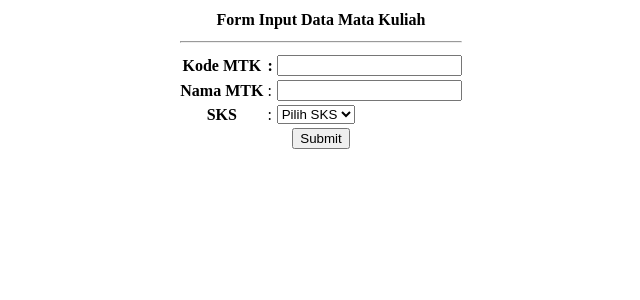
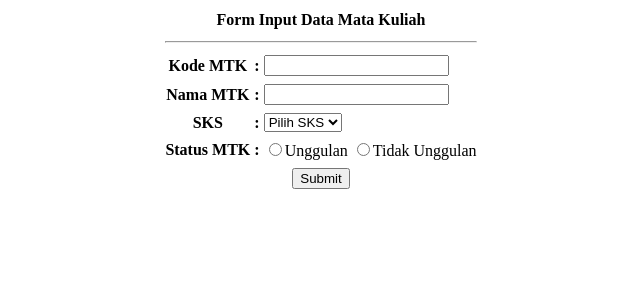
Before and after one commit to overdoshit/pustaka-booking, a CodeIgniter app: page /pustaka-booking-17210757/index.php/matakuliah/index in a window 1280 px wide. Shown: the top 300 px of the page, without its empty margins (319-959 px from the left). Run offline with CodeIgniter, Linux system fonts and the light colour scheme.

Commit message:
Pertemuan 5

```diff
--- a/application/config/autoload.php
+++ b/application/config/autoload.php
@@ -58,7 +58,7 @@ $autoload['packages'] = array();
 |
 |	$autoload['libraries'] = array('user_agent' => 'ua');
 */
-$autoload['libraries'] = array();
+$autoload['libraries'] = array('form_validation');
 
 /*
 | -------------------------------------------------------------------
--- a/application/controllers/Matakuliah.php
+++ b/application/controllers/Matakuliah.php
@@ -5,12 +5,60 @@ class Matakuliah extends CI_Controller{
     }
 
     public function cetak(){
-        $data = [
-        'kode' => $this->input->post('kode'),
-        'nama' => $this->input->post('nama'),
-        'sks' => $this->input->post('sks')
+        $rules = [
+            [
+                'field' => 'kode',
+                'label' => 'Kode Matakuliah',
+                'rules' => 'required|min_length[3]',
+                'errors' => [
+                    'required' => 'Kode Matakuliah harus diisi.',
+                    'min_length' => 'Kode terlalu pendek, minimal 3 karakter.'
+                ]
+            ],
+            [
+                'field' => 'nama',
+                'label' => 'Nama Matakuliah',
+                'rules' => 'required|min_length[3]',
+                'errors' => [
+                    'required' => 'Nama Matakuliah harus diisi.',
+                    'min_length' => 'Nama terlalu pendek, minimal 3 karakter.'
+                ]
+            ],
+            [
+                'field' => 'sks',
+                'label' => 'SKS',
+                'rules' => 'required|integer|exact_length[1]',
+                'errors' => [
+                    'required' => 'Jumlah SKS harus diisi.',
+                    'integer' => 'SKS harus berupa angka.',
+                    'exact_length' => 'SKS harus berupa satu digit angka.'
+                ]
+            ],
+            [
+                'field' => 'status',
+                'label' => 'Status Matakuliah',
+                'rules' => 'required',
+                'errors' => [
+                    'required' => 'Status Matakuliah harus diisi.',
+                ]
+            ],
         ];
 
-        $this->load->view('view-data-matakuliah', $data);
+        $this->form_validation->set_rules($rules);
+
+        if ($this->form_validation->run() == FALSE) {
+            $this->output->set_status_header(400);
+            $this->load->view('view-form-matakuliah');
+        } else {
+            $data = [
+                'kode' => $this->input->post('kode'),
+                'nama' => $this->input->post('nama'),
+                'sks' => $this->input->post('sks'),
+                'status' => $this->input->post('status')
+            ];
+
+            $this->output->set_status_header(201);
+            $this->load->view('view-data-matakuliah', $data);
+        }
     }
 }
--- a/application/views/view-form-matakuliah.php
+++ b/application/views/view-form-matakuliah.php
@@ -5,6 +5,13 @@
 	<meta charset="UTF-8">
 	<meta name="viewport" content="width=device-width, initial-scale=1.0">
 	<title>Form Input Matakuliah</title>
+	<style>
+        .error {
+            color: red;
+			font-size: 12px;
+			text-align: left;
+        }
+    </style>
 </head>
 
 <body>
@@ -16,38 +23,71 @@
 				</tr>
 				<tr>
 					<td colspan="3">
-						<hr />
+						<hr/>
 					</td>
 				</tr>
 				<tr>
 					<th>Kode MTK</th>
 					<th>:</th>
 					<td>
-						<input type="text" name="kode" id="kode" />
+						<input type="text" name="kode" id="kode" value="<?= set_value('kode'); ?>"/>
+					</td>
+				</tr>
+				<tr>
+					<td colspan="2"></td>
+					<td>
+						<?= form_error('kode', '<div class="error">', '</div>'); ?>
 					</td>
 				</tr>
 				<tr>
 					<th>Nama MTK</th>
-					<td>:</td>
+					<th>:</th>
 					<td>
-						<input type="text" name="nama" id="nama" />
+						<input type="text" name="nama" id="nama" value="<?= set_value('nama'); ?>"/>
+					</td>
+				</tr>
+				<tr>
+					<td colspan="2"></td>
+					<td>
+						<?= form_error('nama', '<div class="error">', '</div>'); ?>
 					</td>
 				</tr>
 				<tr>
 					<th>SKS</th>
-					<td>:</td>
+					<th>:</th>
 					<td>
 						<select name="sks" id="sks">
-							<option value="">Pilih SKS</option>
-							<option value="2">2</option>
-							<option value="3">3</option>
-							<option value="4">4</option>
-						</select>
+                            <option value=>Pilih SKS</option>
+                            <option value=1 <?= set_select('sks', 1); ?>>1</option>
+                            <option value=2 <?= set_select('sks', 2); ?>>2</option>
+                            <option value=3 <?= set_select('sks', 3); ?>>3</option>
+                            <option value=4 <?= set_select('sks', 4); ?>>4</option>
+                        </select>
+					</td>
+				</tr>
+				<tr>
+					<td colspan="2"></td>
+					<td>
+						<?= form_error('sks', '<div class="error">', '</div>'); ?>
+					</td>
+				</tr>
+				<tr>
+					<th>Status MTK</th>
+					<th>:</th>
+					<td>
+						<input type="radio" name="status" id="status" value="Unggulan" <?= set_radio('status', 'Unggulan'); ?>>Unggulan
+						<input type="radio" name="status" id="status" value="Tidak Unggulan" <?= set_radio('status', 'Tidak Unggulan'); ?>>Tidak Unggulan
+					</td>
+				</tr>
+				<tr>
+					<td colspan="2"></td>
+					<td>
+						<?= form_error('status', '<div class="error">', '</div>'); ?>
 					</td>
 				</tr>
 				<tr>
 					<td colspan="3" align="center">
-						<input type="submit" value="Submit" />
+						<button type="submit" value="submit">Submit</button>
 					</td>
 				</tr>
 			</table>
```
Also changed, not shown: application/views/view-data-matakuliah.php (+9 -2 lines).
